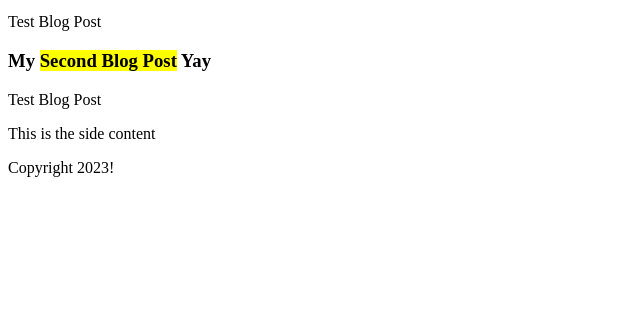
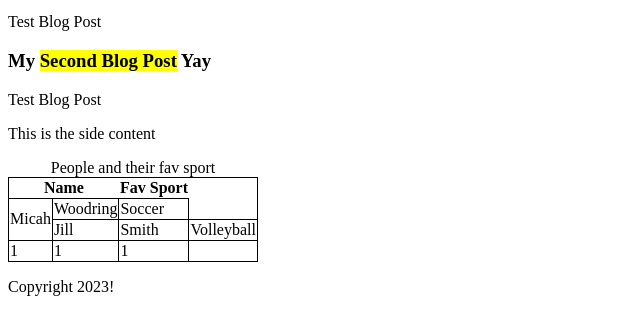
Before and after one commit to EliteMicah/Software-Fundamentals-Course, a plain HTML site: page html Crash Course/demo.html in a window 1280 px wide. Shown: the part 386-720 px from the top of the page, without its empty margins (0-640 px from the left). Drawn offline with Linux system fonts and the light colour scheme.

Commit message:
Update demo.html

```diff
--- a/html Crash Course/demo.html
+++ b/html Crash Course/demo.html
@@ -2,6 +2,12 @@
 <html>
   <head>
     <title>My Webpage</title>
+        <style>
+        td, table {
+            border: 1px solid black;
+            border-collapse: collapse;
+        }
+    </style>
   </head>
   <body>
     <!-- Clickable Link in New Tab-->
@@ -59,6 +65,35 @@
         <p> This is the side content </p>
     </aside>
 
+        <table>
+        <caption>
+            People and their fav sport
+        </caption>
+        <thead>
+            <th colspan="2"> Name </th>
+            <th> Fav Sport </th>
+        </thead>
+        <tbody>
+            <tr>
+                <td rowspan="2"> Micah </td>
+                <td> Woodring </td>
+                <td> Soccer </td>
+            </tr>
+            <tr>
+                <td> Jill </td>
+                <td> Smith </td>
+                <td> Volleyball </td>
+            </tr>
+        </tbody>
+        <tfoot>
+            <tr>
+                <td> 1 </td>
+                <td> 1 </td>
+                <td> 1 </td>
+            </tr>
+        </tfoot>
+    </table>
+
     <!-- Indication of anything at the end -->
     <footer>
         <p> Copyright 2023! </p>
```
